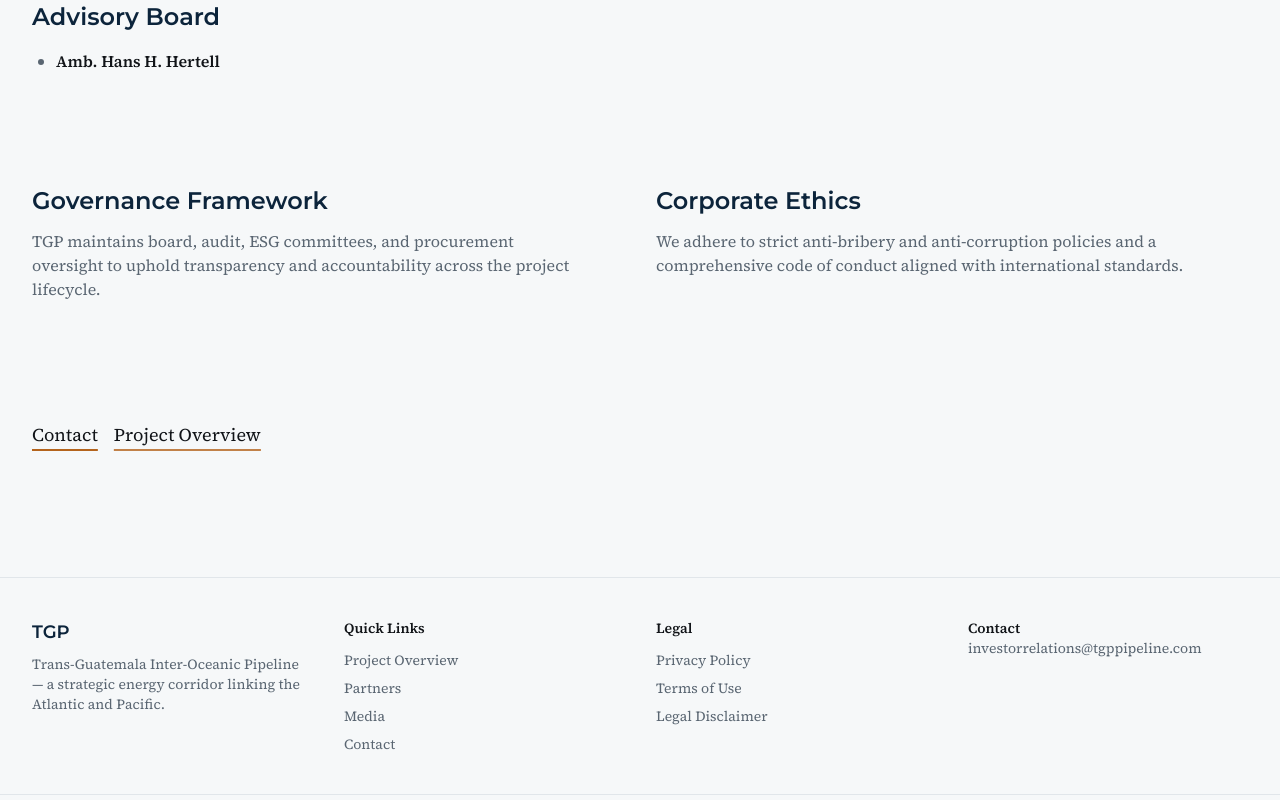
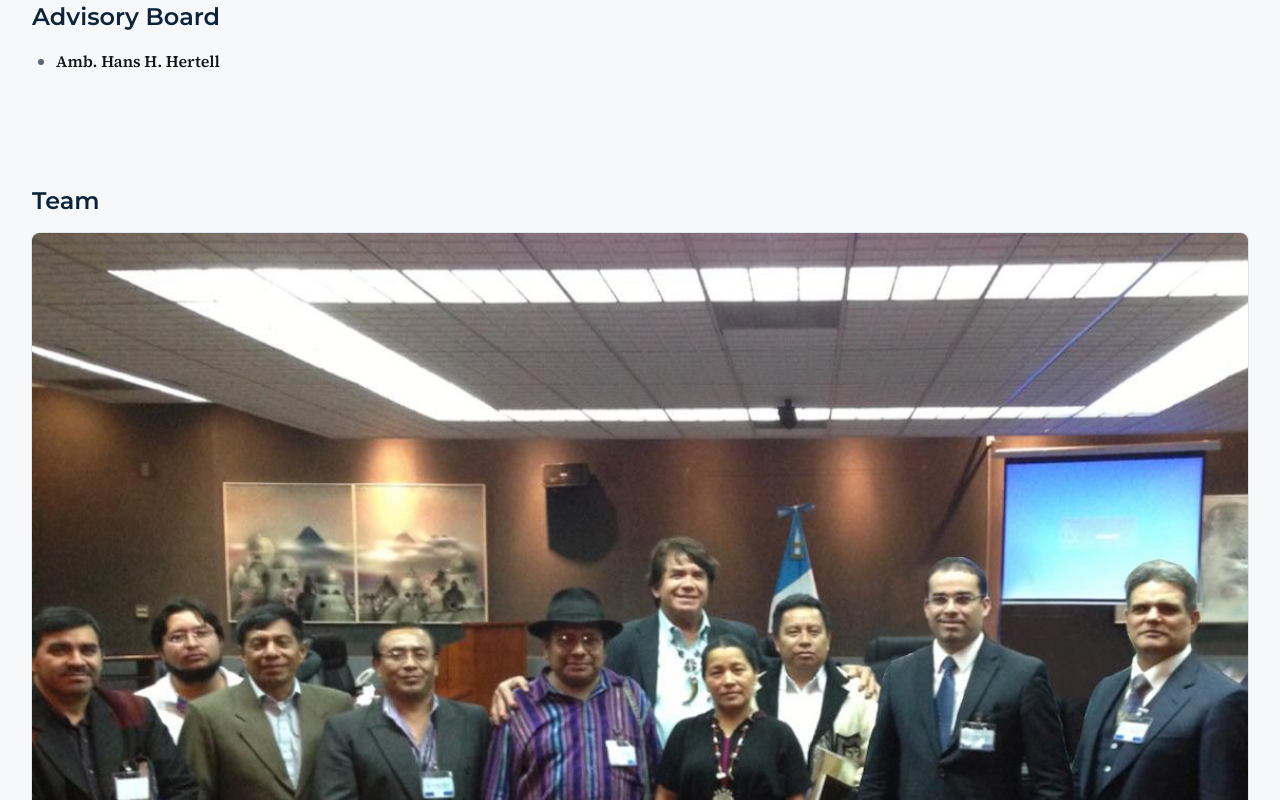
Before and after one commit to xrivera-launchfrog/cross-corridor-connect, a React (Vite) app: page /about in a window 1280 px wide. Shown: the part 1120-1920 px from the top of the page. Built offline with nearby package versions, Linux system fonts and the light colour scheme.

Commit message:
Add team image to About page
Added the provided image to the team section of the About page.
Here are the files that were edited by the AI in that message:
-edited src/pages/About.tsx
-created public/lovable-uploads/f73d76c4-4e0f-46ab-8408-63b29f2303a3.png

```diff
--- a/src/pages/About.tsx
+++ b/src/pages/About.tsx
@@ -56,6 +56,22 @@ export default function About() {
         </ul>
       </section>
 
+      <section className="container mx-auto py-8 md:py-14">
+        <h2 className="text-2xl font-semibold">Team</h2>
+        <figure className="mt-4 rounded-md overflow-hidden ring-1 ring-border">
+          <img
+            src="/lovable-uploads/bd1fc52b-667b-41b8-a8c2-81833a9c26d8.png"
+            alt="TGP leadership and community representatives meeting in Guatemala"
+            loading="lazy"
+            decoding="async"
+            width={768}
+            height={936}
+            className="w-full h-auto"
+          />
+          <figcaption className="sr-only">TGP team and community representatives</figcaption>
+        </figure>
+      </section>
+
       <section className="container mx-auto py-8 md:py-14 grid gap-8 md:grid-cols-2 items-start">
         <article>
           <h2 className="text-2xl font-semibold">Governance Framework</h2>
```
Also changed, not shown: public/lovable-uploads/bd1fc52b-667b-41b8-a8c2-81833a9c26d8.png (added).
